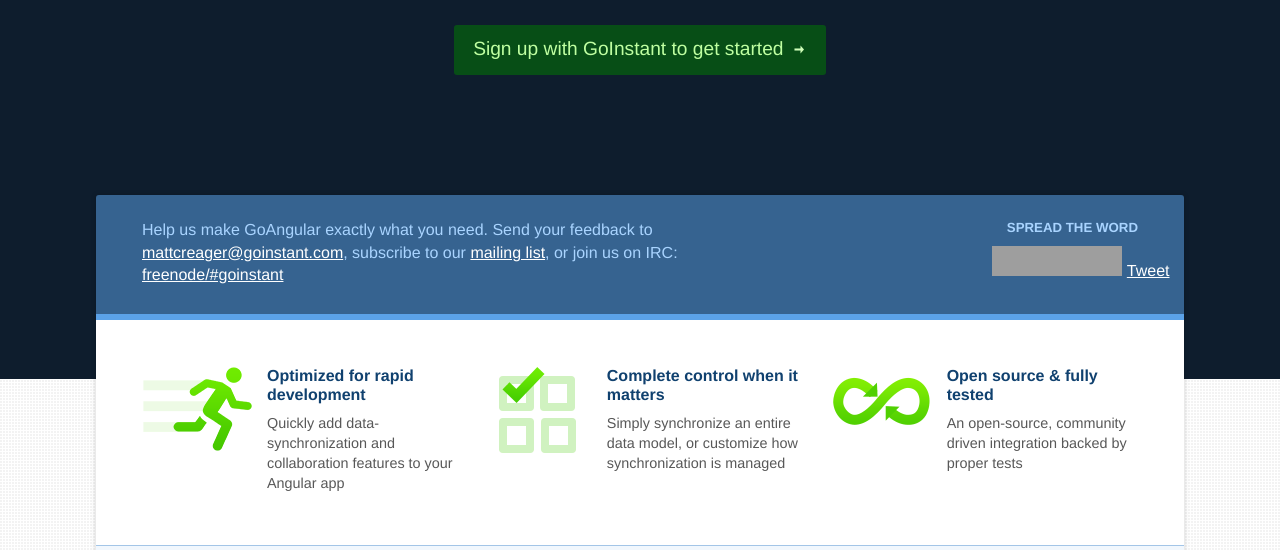
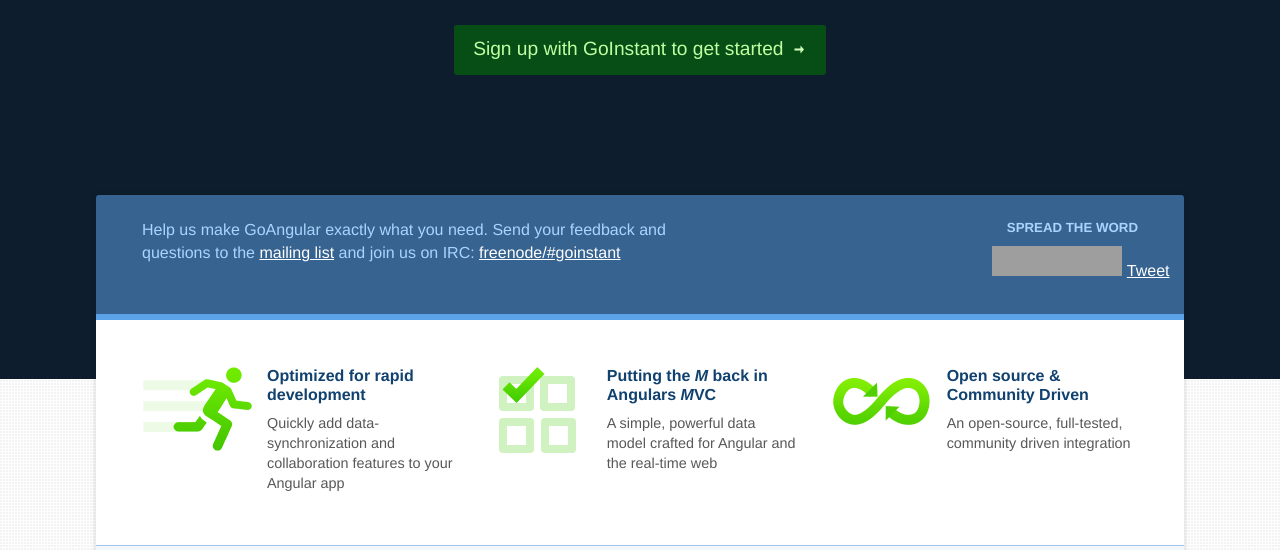
Before and after one commit to goinstant/goangular.org, a website: page public/index.html in a window 1280 px wide. Shown: the part 250-800 px from the top of the page. Drawn offline with nearby package versions, Linux system fonts and the light colour scheme; grey boxes are pictures that could not be loaded.

Commit message:
chore(index): Updating copy

```diff
--- a/public/index.html
+++ b/public/index.html
@@ -47,7 +47,7 @@
     <section class="main-wrapper">
       <div class="notice">
         <article>
-          Help us make GoAngular exactly what you need. Send your feedback to <a href="mailto:mattcreager@goinstant.com">mattcreager@goinstant.com</a>, subscribe to our <a href="https://groups.google.com/forum/#!forum/goangular" target="_blank">mailing list</a>, or join us on IRC: <a href="irc://freenode/#goinstant">freenode/#goinstant</a>
+          Help us make GoAngular exactly what you need. Send your feedback and questions to the <a href="mailto:goangular@googlegroups.com">mailing list</a> and join us on IRC: <a href="irc://freenode/#goinstant">freenode/#goinstant</a>
         </article>
         <aside>
           <h5>Spread the Word</h5>
@@ -68,13 +68,13 @@
           </li>
           <li>
             <span class="complete-control"></span>
-            <h3>Complete control when it matters</h3>
-            <p>Simply synchronize an entire data model, or customize how synchronization is managed</p>
+            <h3>Putting the <em>M</em> back in Angulars <em>M</em>VC</h3>
+            <p>A simple, powerful data model crafted for Angular and the real-time web</p>
           </li>
           <li>
             <span class="config-sync"></span>
-            <h3>Open source &amp; fully tested</h3>
-            <p>An open-source, community driven integration backed by proper tests</p>
+            <h3>Open source &amp; Community Driven</h3>
+            <p>An open-source, full-tested, community driven integration</p>
           </li>
         </ul>
       </div>
```
